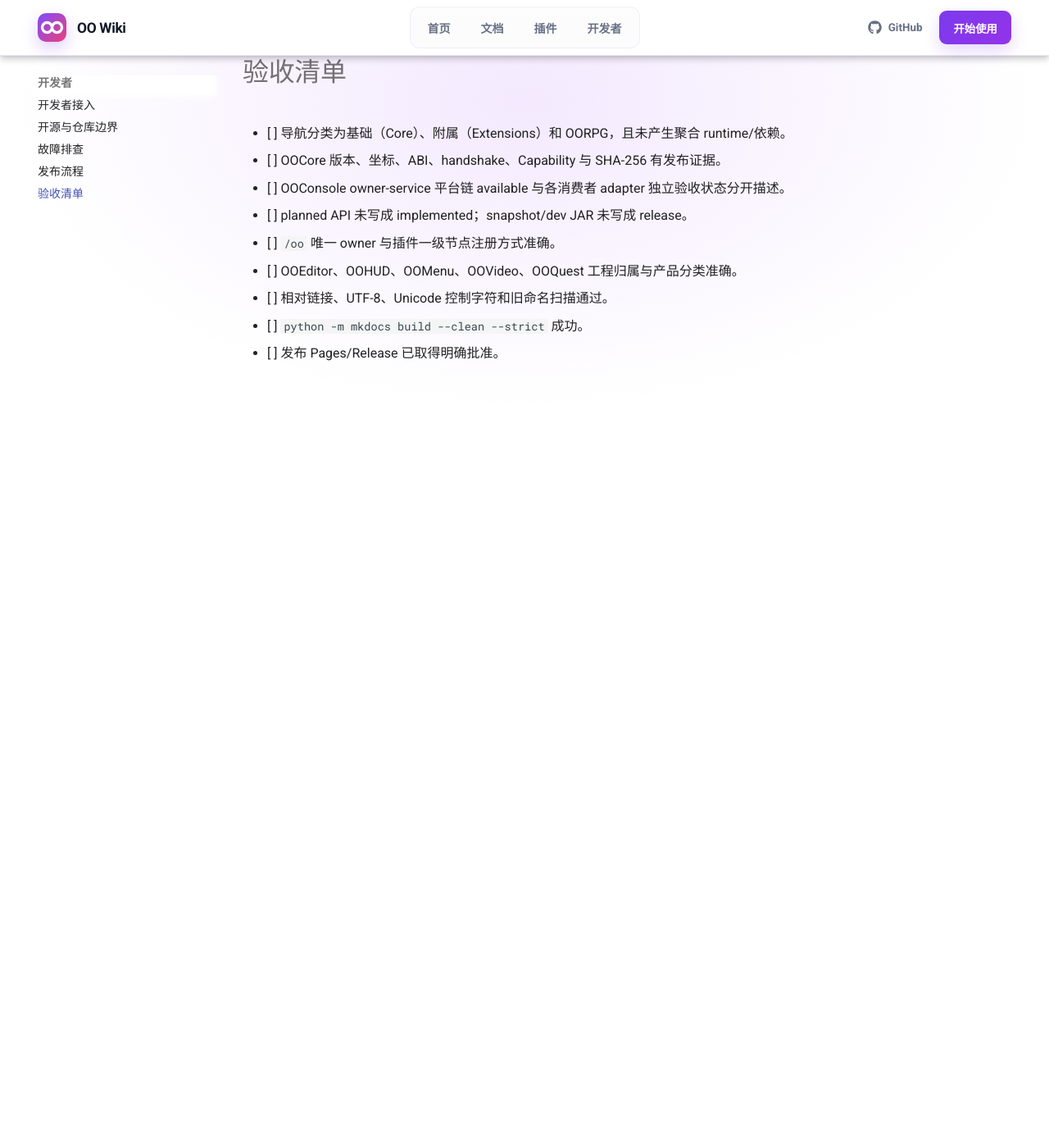
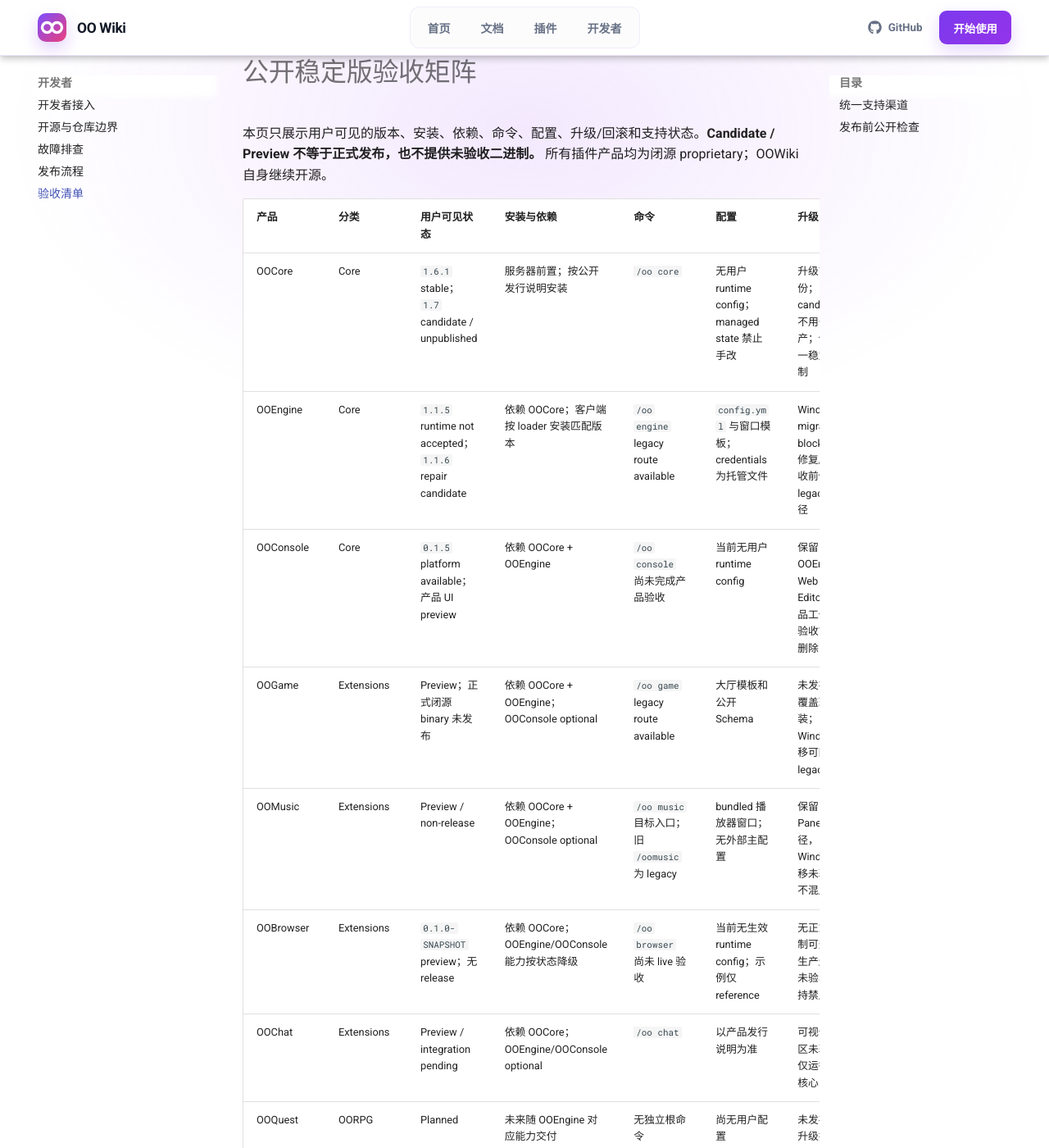
Before and after one commit to Meowopia/OOWiki, an MkDocs documentation site: the page built from docs/acceptance.md, in a window 1280 px wide and 1400 px high. Shown: the whole window at 82% size. Built offline with MkDocs 1.6.1 and Material for MkDocs 9.7.7, drawn with Linux system fonts in a browser that asks for light colours; comment, search, counter and statistics services are not loaded; some of the changed text lies outside the part shown.

Commit message:
docs: add public stable acceptance matrix

```diff
--- a/docs/acceptance.md
+++ b/docs/acceptance.md
@@ -1,11 +1,34 @@
-# 验收清单
+# 公开稳定版验收矩阵
 
-- [ ] 导航分类为基础（Core）、附属（Extensions）和 OORPG，且未产生聚合 runtime/依赖。
-- [ ] OOCore 版本、坐标、ABI、handshake、Capability 与 SHA-256 有发布证据。
-- [ ] OOConsole owner-service 平台链 available 与各消费者 adapter 独立验收状态分开描述。
-- [ ] planned API 未写成 implemented；snapshot/dev JAR 未写成 release。
-- [ ] `/oo` 唯一 owner 与插件一级节点注册方式准确。
-- [ ] OOEditor、OOHUD、OOMenu、OOVideo、OOQuest 工程归属与产品分类准确。
-- [ ] 相对链接、UTF-8、Unicode 控制字符和旧命名扫描通过。
-- [ ] `python -m mkdocs build --clean --strict` 成功。
-- [ ] 发布 Pages/Release 已取得明确批准。
+本页只展示用户可见的版本、安装、依赖、命令、配置、升级/回滚和支持状态。**Candidate / Preview 不等于正式发布，也不提供未验收二进制。** 所有插件产品均为闭源 proprietary；OOWiki 自身继续开源。
+
+| 产品 | 分类 | 用户可见状态 | 安装与依赖 | 命令 | 配置 | 升级 / 回滚 |
+|---|---|---|---|---|---|---|
+| OOCore | Core | `1.6.1` stable；`1.7` candidate / unpublished | 服务器前置；按公开发行说明安装 | `/oo core` | 无用户 runtime config；managed state 禁止手改 | 升级前备份；candidate 不用于生产；保留上一稳定二进制 |
+| OOEngine | Core | `1.1.5` runtime not accepted；`1.1.6` repair candidate | 依赖 OOCore；客户端按 loader 安装匹配版本 | `/oo engine` legacy route available | `config.yml` 与窗口模板；credentials 为托管文件 | Window migration blocked；修复版未验收前保留 legacy 单路径 |
+| OOConsole | Core | `0.1.5` platform available；产品 UI preview | 依赖 OOCore + OOEngine | `/oo console` 尚未完成产品验收 | 当前无用户 runtime config | 保留 OOEngine Web Editor；产品工作区未验收前不得删除旧入口 |
+| OOGame | Extensions | Preview；正式闭源 binary 未发布 | 依赖 OOCore + OOEngine；OOConsole optional | `/oo game` legacy route available | 大厅模板和公开 Schema | 未发布前不覆盖现有安装；Window 迁移可回退 legacy 路径 |
+| OOMusic | Extensions | Preview / non-release | 依赖 OOCore + OOEngine；OOConsole optional | `/oo music` 目标入口；旧 `/oomusic` 为 legacy | bundled 播放器窗口；无外部主配置 | 保留 legacy Panel 单路径，Window 迁移未验收前不混用 |
+| OOBrowser | Extensions | `0.1.0-SNAPSHOT` preview；无 release | 依赖 OOCore；OOEngine/OOConsole 能力按状态降级 | `/oo browser` 尚未 live 验收 | 当前无生效 runtime config；示例仅 reference | 无正式二进制可升级；生产连接器未验收时保持禁用 |
+| OOChat | Extensions | Preview / integration pending | 依赖 OOCore；OOEngine/OOConsole optional | `/oo chat` | 以产品发行说明为准 | 可视化工作区未验收时仅运行聊天核心 |
+| OOQuest | OORPG | Planned | 未来随 OOEngine 对应能力交付 | 无独立根命令 | 尚无用户配置 | 未发布，无升级操作 |
+| OOVIP | OORPG | Bootstrap preview / non-release | Provider 按实际环境选择 | `/oo vip` bootstrap | 主配置、语言和受控自定义流程 | 发布前不作为稳定版部署；升级前备份数据库与配置 |
+| OOReforge | OORPG | Candidate；正式发布准备中 | 独立 Paper 插件；OOEngine/OOConsole optional | `/oo reforge` legacy route available | `config.yml`、中英文语言文件 | `1.3.0` 历史许可不变；未来版本发布后按迁移说明升级 |
+
+## 统一支持渠道
+
+- 作者 / Author: zkonikishi
+- QQ: 276098266
+- Discord: <https://discord.gg/KPq2fZHFK>
+- [ifdian](https://ifdian.net/a/zkonikishi)
+- QQ群 / QQ Group: 1063369777
+
+## 发布前公开检查
+
+- [ ] Core / Extensions / OORPG 分类与导航一致。
+- [ ] Stable、Candidate、Preview、Planned 没有互相混写。
+- [ ] 安装、依赖、命令、配置和回滚说明与产品页一致。
+- [ ] 每个产品页包含五项支持联系方式。
+- [ ] 页面不包含非公开工程材料、开发期验证数据或敏感实现。
+- [ ] 相对链接、UTF-8、中文术语和 `mkdocs build --clean --strict` 全部通过。
+- [ ] Pages 只在稳定版总验收后发布。
```
Also changed, not shown: docs/integration.md (+1 -1 lines), docs/oorpg/ooquest.md (+8 -0 lines), docs/plugins/oochat.md (+9 -1 lines), docs/plugins/ooengine.md (+2 -2 lines).
